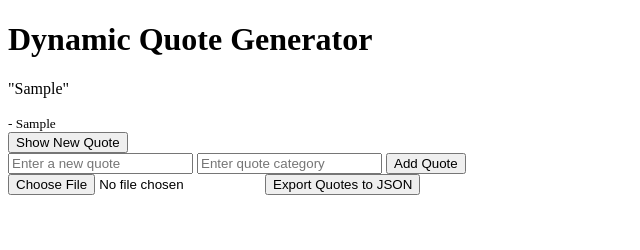
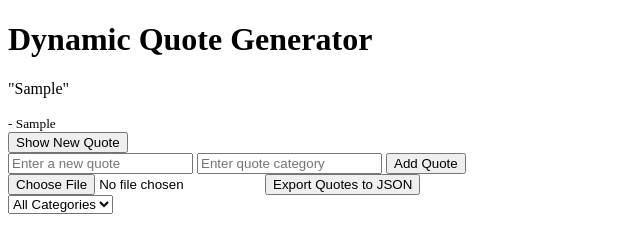
Before and after one commit to hadusht/alx_fe_javascript, a plain HTML site: page dom-manipulation/index.html in a window 1280 px wide. Both pictures are taken after typing "Sample", "Sample" into the empty fields and a click on the button "Add Quote". Shown: the whole page, without its empty margins (0-640 px from the left). Drawn offline with Linux system fonts and the light colour scheme.

Commit message:
Add Add DOM manipulation project with dynamic quote generator local storage and session

```diff
--- a/dom-manipulation/index.html
+++ b/dom-manipulation/index.html
@@ -25,6 +25,13 @@
     <button id="exportBtn">Export Quotes to JSON</button>
   </div>
 
+  <select id="categoryFilter" onchange="filterQuotes()">
+  <option value="all">All Categories</option>
+</select>
+
+
+
+
   <!-- Link your JavaScript file -->
   <script src="script.js"></script>
 </body>
--- a/dom-manipulation/script.js
+++ b/dom-manipulation/script.js
@@ -131,3 +131,100 @@ document.addEventListener("DOMContentLoaded", () => {
   document.getElementById("newQuote").addEventListener("click", showRandomQuote);
   document.getElementById("exportBtn")?.addEventListener("click", exportToJson);
 });
+
+
+
+
+// -------------------- CATEGORY FILTERING --------------------
+
+// Populate category dropdown dynamically
+function populateCategories() {
+  const categoryFilter = document.getElementById("categoryFilter");
+
+  // Clear existing options except "All Categories"
+  categoryFilter.innerHTML = `<option value="all">All Categories</option>`;
+
+  // Get unique categories from quotes array
+  const categories = [...new Set(quotes.map(q => q.category))];
+
+  categories.forEach(category => {
+    const option = document.createElement("option");
+    option.value = category;
+    option.textContent = category;
+    categoryFilter.appendChild(option);
+  });
+
+  // Restore last selected category from local storage
+  const lastFilter = localStorage.getItem("lastSelectedCategory");
+  if (lastFilter && categories.includes(lastFilter)) {
+    categoryFilter.value = lastFilter;
+    filterQuotes();
+  }
+}
+
+// Filter quotes based on selected category
+function filterQuotes() {
+  const selectedCategory = document.getElementById("categoryFilter").value;
+
+  // Save selected category to local storage
+  localStorage.setItem("lastSelectedCategory", selectedCategory);
+
+  const filteredQuotes =
+    selectedCategory === "all"
+      ? quotes
+      : quotes.filter(q => q.category === selectedCategory);
+
+  if (filteredQuotes.length === 0) {
+    document.getElementById("quoteDisplay").innerHTML =
+      "<p>No quotes available for this category.</p>";
+  } else {
+    const randomIndex = Math.floor(Math.random() * filteredQuotes.length);
+    const quote = filteredQuotes[randomIndex];
+    document.getElementById("quoteDisplay").innerHTML = `<p>"${quote.text}"</p><small>- ${quote.category}</small>`;
+  }
+}
+
+// Update addQuote function to refresh categories dynamically
+function addQuote() {
+  const textInput = document.getElementById("newQuoteText");
+  const categoryInput = document.getElementById("newQuoteCategory");
+
+  const quoteText = textInput.value.trim();
+  const quoteCategory = categoryInput.value.trim();
+
+  if (quoteText === "" || quoteCategory === "") {
+    alert("Please enter both a quote and a category.");
+    return;
+  }
+
+  // Add new quote to array
+  quotes.push({ text: quoteText, category: quoteCategory });
+
+  // Save quotes to local storage
+  localStorage.setItem("quotes", JSON.stringify(quotes));
+
+  // Update category dropdown dynamically
+  populateCategories();
+
+  // Show the newly added quote
+  document.getElementById("quoteDisplay").innerHTML = `<p>"${quoteText}"</p><small>- ${quoteCategory}</small>`;
+
+  // Clear inputs
+  textInput.value = "";
+  categoryInput.value = "";
+}
+
+// Call populateCategories on page load
+document.addEventListener("DOMContentLoaded", () => {
+  // Load quotes from local storage
+  const storedQuotes = JSON.parse(localStorage.getItem("quotes") || "[]");
+  if (storedQuotes.length > 0) {
+    quotes = storedQuotes;
+  }
+
+  populateCategories();
+  showRandomQuote();
+
+  // Attach event listener for "Show New Quote" button
+  document.getElementById("newQuote").addEventListener("click", showRandomQuote);
+});
```
